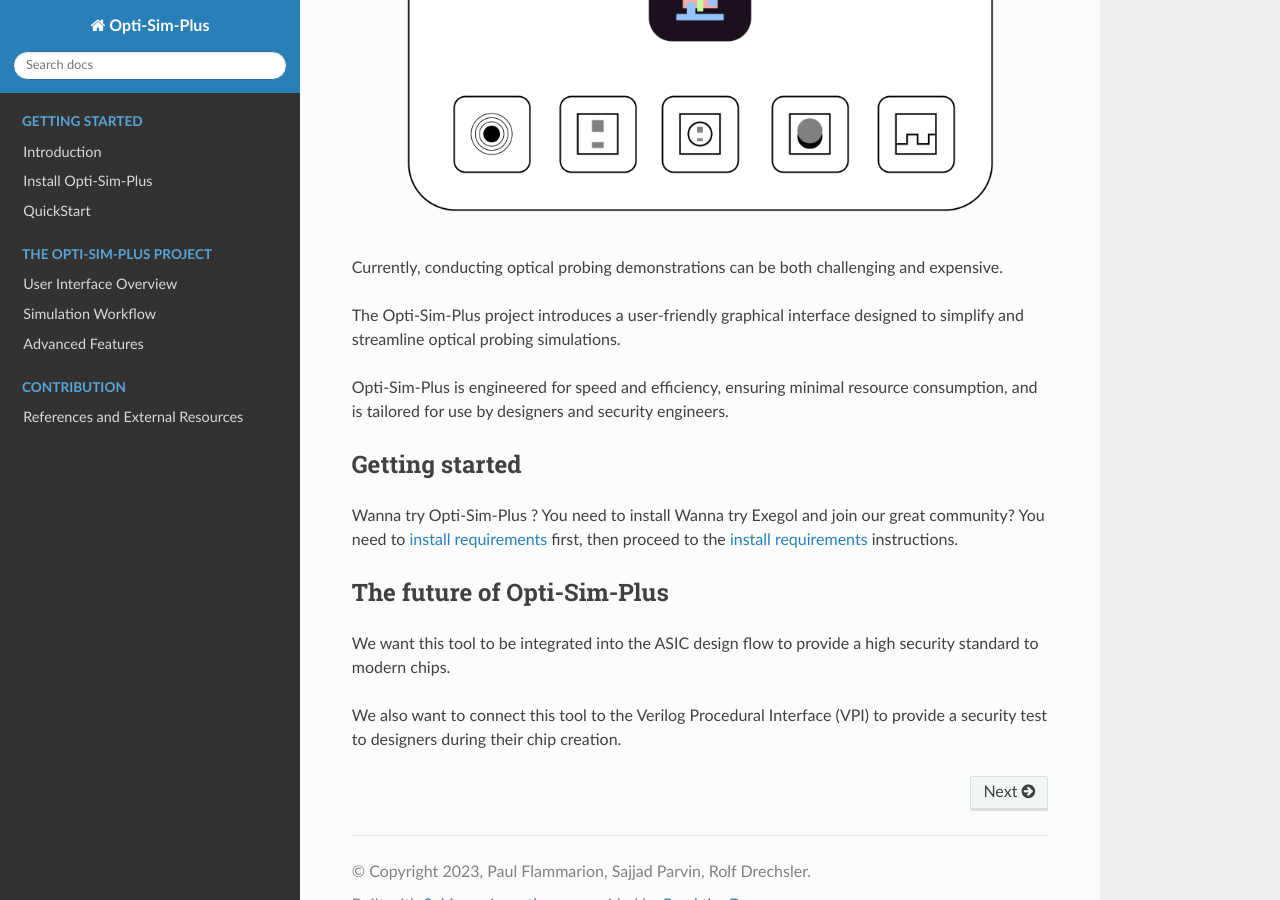
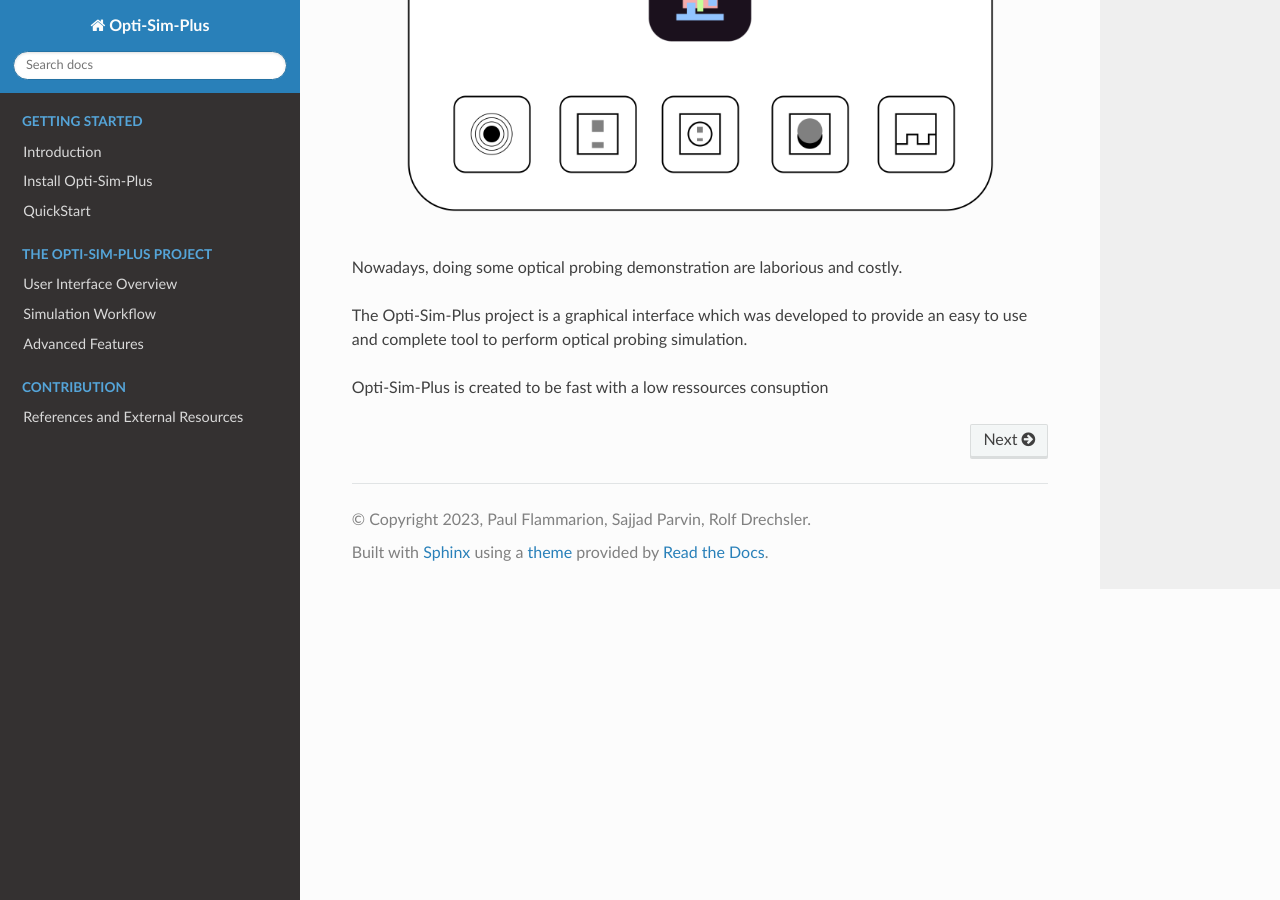
Before and after one commit to pflammarion/Auto-OPS, a Sphinx documentation site: the page built from documentation/index.rst, in a window 1280 px wide and 900 px high, scrolled down 1129 px. Built offline with Sphinx 7.4.7 and the Read the Docs theme 2.0.0, drawn with Linux system fonts in a browser that asks for light colours.

Commit message:
start writing the documentation

```diff
--- a/documentation/index.rst
+++ b/documentation/index.rst
@@ -41,27 +41,11 @@ The Opti-Sim-Plus project
 
    <br/><br/>
 
-Currently, conducting optical probing demonstrations can be both challenging and expensive.
+Nowadays, doing some optical probing demonstration are laborious and costly.
 
-The Opti-Sim-Plus project introduces a user-friendly graphical interface designed to simplify and streamline optical probing simulations.
+The Opti-Sim-Plus project is a graphical interface which was developed to provide an easy to use and complete tool to perform optical probing simulation.
 
-Opti-Sim-Plus is engineered for speed and efficiency, ensuring minimal resource consumption, and is tailored for use by designers and security engineers.
-
-
-Getting started
----------------------------
-
-Wanna try Opti-Sim-Plus ? You need to install
-Wanna try Exegol and join our great community? You need to :ref:`install requirements <install_requirements>` first, then proceed to the :ref:`install requirements <install_requirements>` instructions.
-
-
-
-The future of Opti-Sim-Plus
----------------------------
-
-We want this tool to be integrated into the ASIC design flow to provide a high security standard to modern chips.
-
-We also want to connect this tool to the Verilog Procedural Interface (VPI) to provide a security test to designers during their chip creation.
+Opti-Sim-Plus is created to be fast with a low ressources consuption
 
 
 .. toctree::
```
